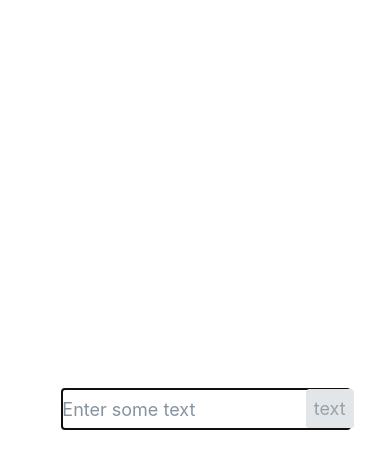
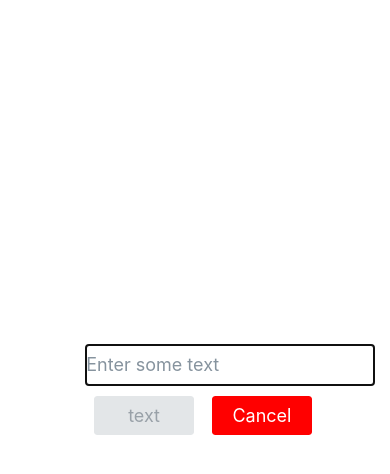
Before and after one commit to slimeVidas26/experienceApp, a React Native app: screen / in a window 390 px wide. Both pictures are taken after a click on the button "Add new item". Shown: the top 474 px of the page. Built offline with nearby package versions, Linux system fonts and the light colour scheme.

Commit message:
cancel-button

```diff
--- a/App.js
+++ b/App.js
@@ -54,7 +54,7 @@ export default function App() {
     <Button onPress = {displayModalHandler}  title = "Add new item"/>
 
     {/* input form */}
-    <InputForm visible = {isModal} onAddText = {addItemHandler}/>
+    <InputForm visible = {isModal} onAddText = {addItemHandler} onCancel = {hideModalHandler}/>
 
 
  {data.length ? (<FlatList
--- a/components/InputForm.js
+++ b/components/InputForm.js
@@ -21,11 +21,24 @@ const InputForm = (props)=>{
          value = {inputText}
      />
 
-     <Button
+
+     <View style = {styles.actions}>
+         <View style = {{width : 100}}>
+         <Button
      title= {inputText ? "Add" : "text"}
      disabled={!inputText}
      onPress = {()=>{props.onAddText(inputText) ; setInputText("")}}
     />
+         </View>
+
+         <View style = {{width : 100}}>
+        <Button buttonStyle={{backgroundColor: 'red'}} title = 'Cancel'
+        onPress = {()=>{props.onCancel()}} />
+        </View>
+
+     </View>
+
+
 
       </View>
 
@@ -43,7 +56,7 @@ const InputForm = (props)=>{
 const styles = StyleSheet.create({
     form : {
 
-        flexDirection : 'row',
+        flexDirection : 'column',
         justifyContent: 'center',
         alignItems: 'stretch',
         width : '65%',
@@ -55,6 +68,13 @@ const styles = StyleSheet.create({
          justifyContent: 'center',
          alignItems: 'center',
 
+     },
+     actions : {
+         flexDirection : 'row',
+         justifyContent : 'space-evenly',
+         alignItems : 'center',
+         marginBottom : 50
+
      }
 
 })
```
